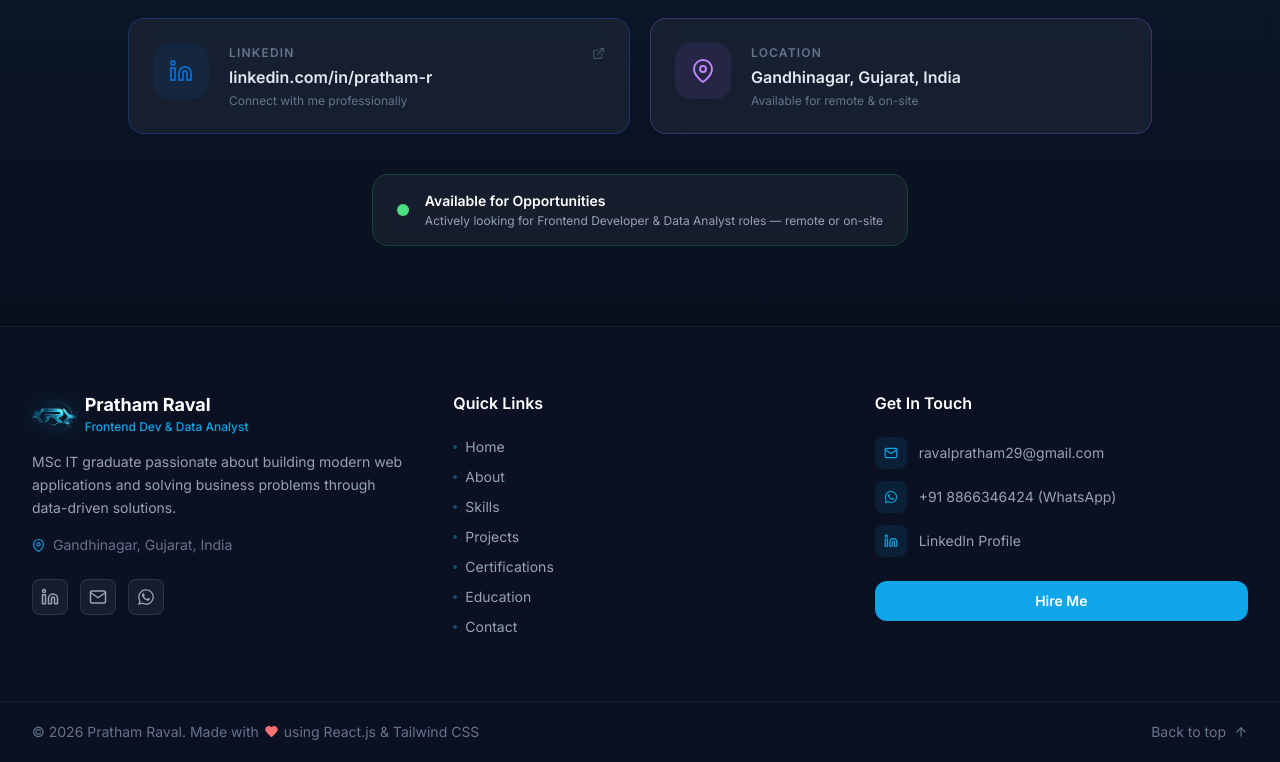
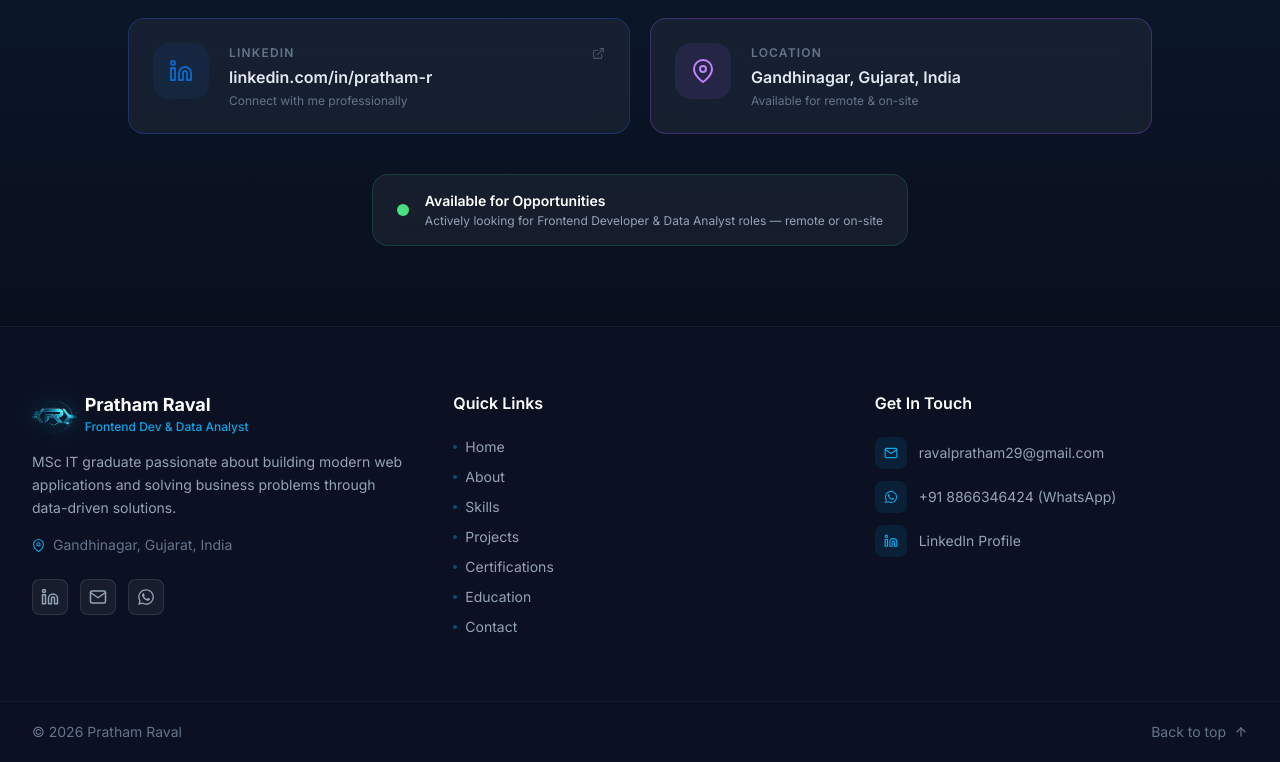
Before and after one commit to Pratham2930/pratham-portfolio, a React (Vite) app: page / in a window 1280 px wide. Shown: the part 11036-11798 px from the top of the page. Built offline with nearby package versions, Linux system fonts and the light colour scheme.

Commit message:
Footer: remove Hire Me button and tagline, keep only copyright

```diff
--- a/src/components/Footer.jsx
+++ b/src/components/Footer.jsx
@@ -1,43 +1,32 @@
-import React from 'react'
-import { FiMail, FiLinkedin, FiMapPin, FiHeart, FiArrowUp } from 'react-icons/fi'
+import { FiMail, FiLinkedin, FiMapPin, FiArrowUp } from 'react-icons/fi'
 import { FaWhatsapp } from 'react-icons/fa'
 
 const navLinks = [
-  { label: 'Home', href: '#home' },
-  { label: 'About', href: '#about' },
-  { label: 'Skills', href: '#skills' },
-  { label: 'Projects', href: '#projects' },
+  { label: 'Home',           href: '#home' },
+  { label: 'About',          href: '#about' },
+  { label: 'Skills',         href: '#skills' },
+  { label: 'Projects',       href: '#projects' },
   { label: 'Certifications', href: '#certifications' },
-  { label: 'Education', href: '#education' },
-  { label: 'Contact', href: '#contact' },
+  { label: 'Education',      href: '#education' },
+  { label: 'Contact',        href: '#contact' },
 ]
 
 const socialLinks = [
-  {
-    icon: <FiLinkedin size={18} />,
-    href: 'https://www.linkedin.com/in/pratham-r-703220257',
-    label: 'LinkedIn',
-  },
-  {
-    icon: <FiMail size={18} />,
-    href: 'mailto:ravalpratham29@gmail.com',
-    label: 'Email',
-  },
-  {
-    icon: <FaWhatsapp size={18} />,
-    href: 'https://wa.me/918866346424',
-    label: 'WhatsApp',
-  },
+  { icon: <FiLinkedin size={18} />, href: 'https://www.linkedin.com/in/pratham-r-703220257', label: 'LinkedIn' },
+  { icon: <FiMail size={18} />,     href: 'mailto:ravalpratham29@gmail.com',                 label: 'Email' },
+  { icon: <FaWhatsapp size={18} />, href: 'https://wa.me/918866346424',                      label: 'WhatsApp' },
 ]
 
-export default function Footer({ onOpenHireMe }) {
+export default function Footer() {
   const scrollToTop = () => window.scrollTo({ top: 0, behavior: 'smooth' })
 
   return (
     <footer className="bg-dark-card/50 border-t border-white/5">
+
       {/* Main Footer */}
       <div className="max-w-7xl mx-auto px-4 sm:px-6 lg:px-8 py-12 md:py-16">
         <div className="grid md:grid-cols-3 gap-8 md:gap-12">
+
           {/* Brand */}
           <div className="space-y-4">
             <div className="flex items-center gap-2">
@@ -59,7 +48,7 @@ export default function Footer({ onOpenHireMe }) {
               <FiMapPin size={13} className="text-primary" />
               <span>Gandhinagar, Gujarat, India</span>
             </div>
-            {/* Social */}
+            {/* Social icons */}
             <div className="flex gap-3 pt-2">
               {socialLinks.map((s, i) => (
                 <a
@@ -98,7 +87,7 @@ export default function Footer({ onOpenHireMe }) {
             </ul>
           </div>
 
-          {/* Contact */}
+          {/* Get In Touch */}
           <div>
             <h4 className="text-white font-semibold mb-5">Get In Touch</h4>
             <div className="space-y-3">
@@ -134,31 +123,16 @@ export default function Footer({ onOpenHireMe }) {
                 LinkedIn Profile
               </a>
             </div>
+          </div>
 
-            {/* Hire Me CTA */}
-            <div className="mt-6">
-              <a
-                href="#contact"
-                onClick={(e) => {
-                  e.preventDefault()
-                  document.getElementById('contact')?.scrollIntoView({ behavior: 'smooth' })
-                }}
-                className="btn-primary text-sm py-2.5 w-full justify-center"
-              >
-                Hire Me
-              </a>
-            </div>
-          </div>
         </div>
       </div>
 
       {/* Bottom Bar */}
       <div className="border-t border-white/5">
-        <div className="max-w-7xl mx-auto px-4 sm:px-6 lg:px-8 py-5 flex flex-col sm:flex-row items-center justify-between gap-3">
-          <p className="text-slate-500 text-sm flex items-center gap-1.5">
-            © {new Date().getFullYear()} Pratham Raval. Made with
-            <FiHeart size={13} className="text-red-400 fill-red-400" />
-            using React.js & Tailwind CSS
+        <div className="max-w-7xl mx-auto px-4 sm:px-6 lg:px-8 py-5 flex items-center justify-between">
+          <p className="text-slate-500 text-sm">
+            © 2026 Pratham Raval
           </p>
           <button
             onClick={scrollToTop}
@@ -168,6 +142,7 @@ export default function Footer({ onOpenHireMe }) {
           </button>
         </div>
       </div>
+
     </footer>
   )
 }
```
